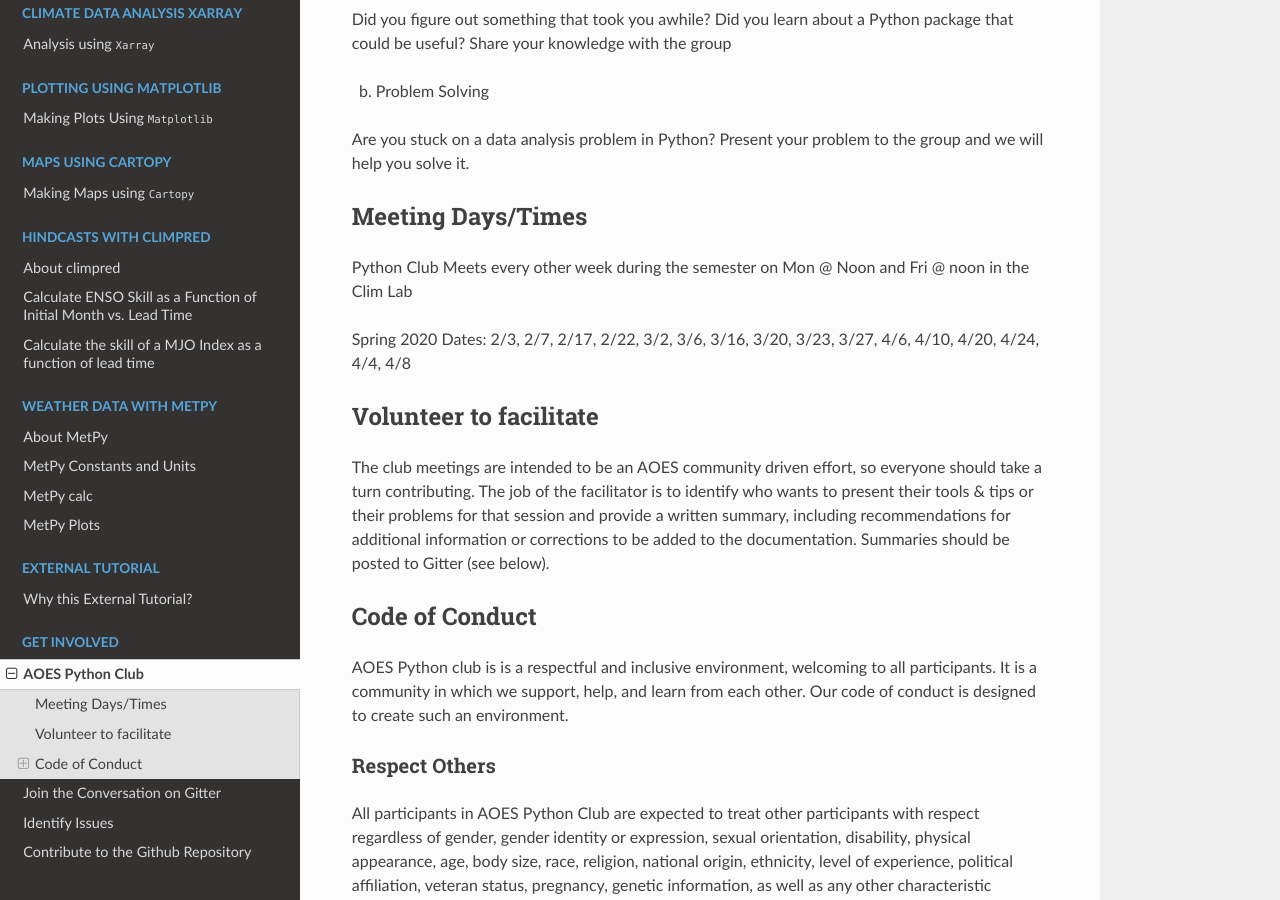
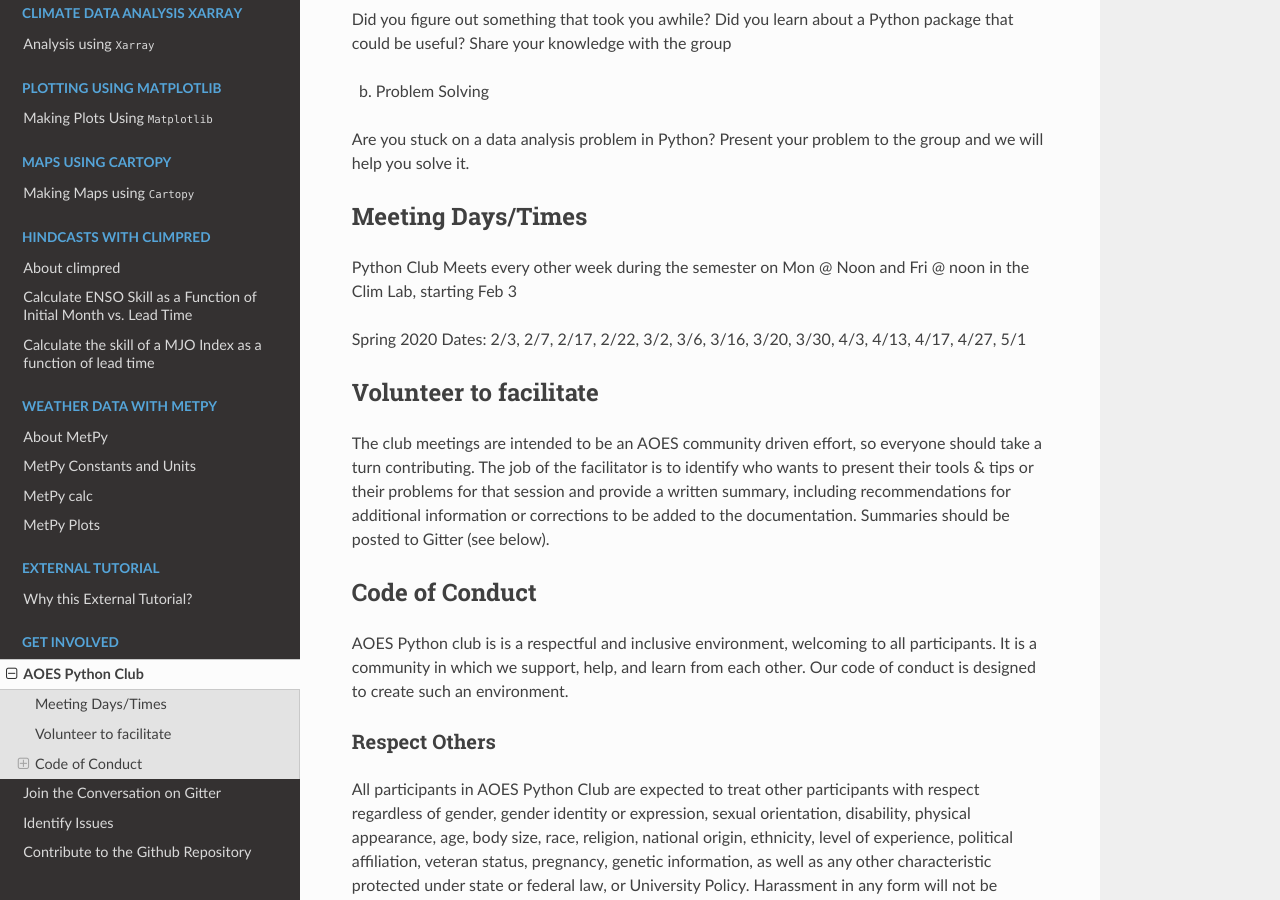
Before and after one commit to kpegion/Pangeo-at-AOES, a Sphinx documentation site: the page built from docs/source/get-involved.rst, in a window 1280 px wide and 900 px high, scrolled down 320 px. Built offline with Sphinx 7.4.7 and the Read the Docs theme 2.0.0, drawn with Linux system fonts in a browser that asks for light colours.

Commit message:
update dates for python club

```diff
--- a/docs/source/get-involved.rst
+++ b/docs/source/get-involved.rst
@@ -16,9 +16,9 @@ Are you stuck on a data analysis problem in Python?  Present your problem to the
 Meeting Days/Times
 *******************
 
-Python Club Meets every other week during the semester on Mon @ Noon and Fri @ noon in the Clim Lab
+Python Club Meets every other week during the semester on Mon @ Noon and Fri @ noon in the Clim Lab, starting Feb 3
 
-Spring 2020 Dates: 2/3, 2/7, 2/17, 2/22, 3/2, 3/6, 3/16, 3/20, 3/23, 3/27, 4/6, 4/10, 4/20, 4/24, 4/4, 4/8
+Spring 2020 Dates: 2/3, 2/7, 2/17, 2/22, 3/2, 3/6, 3/16, 3/20, 3/30, 4/3, 4/13, 4/17, 4/27, 5/1
 
 Volunteer to facilitate
 ************************
```
